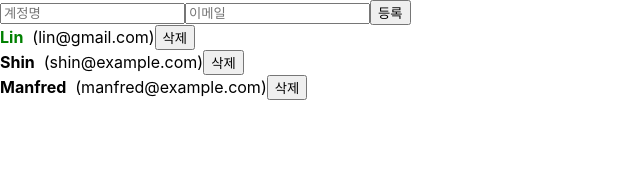
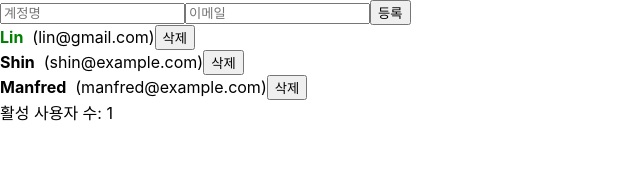
Before and after one commit to scl2589/TIL_selfstudy, a React (Create React App) app in the folder React/react-tutorial/begin-react/: page / in a window 1280 px wide. Shown: the top 190 px of the page, without its empty margins (0-640 px from the left). Built offline with nearby package versions, Linux system fonts and the light colour scheme.

Commit message:
Add React - useMemo

```diff
--- a/React/react-tutorial/begin-react/src/App.js
+++ b/React/react-tutorial/begin-react/src/App.js
@@ -1,7 +1,12 @@
-import React, { useState, useRef } from 'react';
+import React, { useState, useRef, useMemo } from 'react';
 import UserList from './UserList'
 import CreateUser from './CreateUser';
 import './App.css';
+
+function countActiveUsers(users) {
+  console.log('활성 사용자 수를 세는 중...');
+  return users.filter(user => user.active).length;
+}
 
 function App() {
   const [inputs, setInputs] = useState({
@@ -78,6 +83,8 @@ function App() {
     ));
   }
 
+  const count = useMemo(() =>countActiveUsers(users));
+
   return (
     <>
       <CreateUser
@@ -87,6 +94,7 @@ function App() {
         onCreate={onCreate}
       />
       <UserList users={users} onRemove={onRemove} onToggle={onToggle}/>
+      <div>활성 사용자 수: {count} </div>
     </>
   );
 }
```
